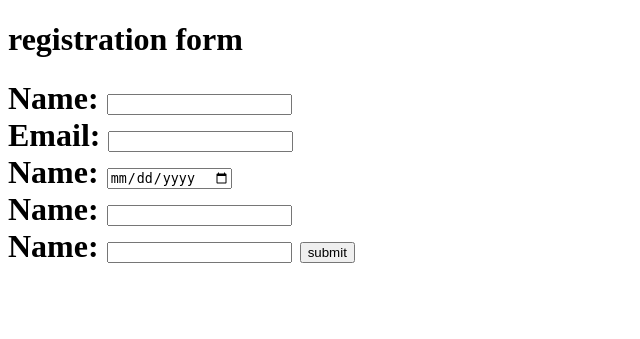
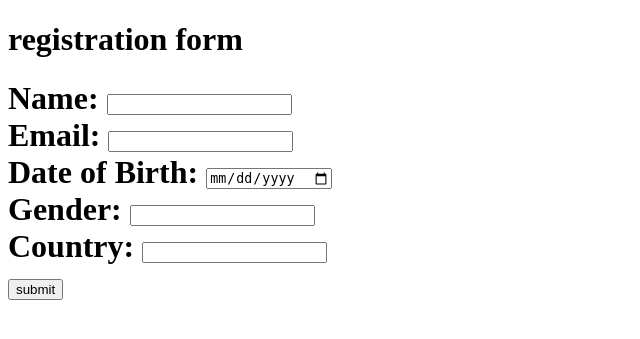
Before and after one commit to Yishacodes/zuriform, a PHP site: page / in a window 1280 px wide. Shown: the top 339 px of the page, without its empty margins (0-640 px from the left). Run offline with PHP 8.4, Linux system fonts and the light colour scheme.

Commit message:
Update index.php

```diff
--- a/index.php
+++ b/index.php
@@ -16,14 +16,14 @@
        Email: <input type="email" id="email" name="email">
 </label><br>
 <label for="birthday">
-       Name: <input type="date" id="birthday" name="date">
+       Date of Birth: <input type="date" id="birthday" name="date">
 </label><br>
 <label for="gender">
-       Name: <input type="text" id="gender" name="gender">
+       Gender: <input type="text" id="gender" name="gender">
 </label><br>
 <label for="country">
-       Name: <input type="text"  id="country" name="country">
-</label>
+       Country: <input type="text"  id="country" name="country">
+</label><br>
 <button type="submit">submit</button>
 </body>
 </html>
```
